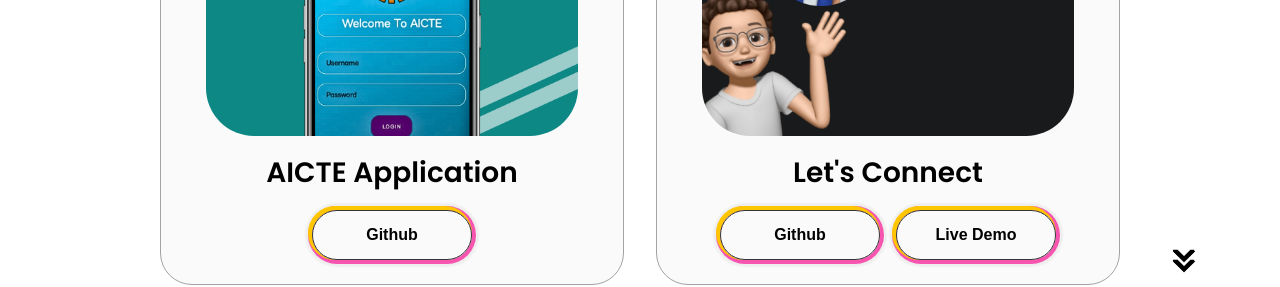
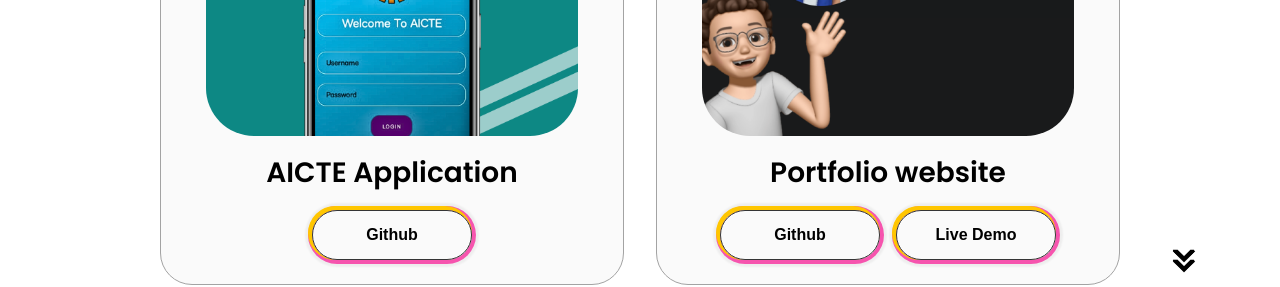
Before and after one commit to Sundram3008/SundramPortfolio, a plain HTML site: page index.html in a window 1280 px wide. Shown: the part 3820-4107 px from the top of the page. Drawn offline with Linux system fonts and the light colour scheme.

Commit message:
Update index.html

```diff
--- a/index.html
+++ b/index.html
@@ -277,7 +277,7 @@
                     <div class="article-container">
                         <img src="assets/ppimg.png" alt="Project 2" class="project-img"/>
                     </div>
-                    <h2 class="experience-sub-title project-title"> Let's Connect</h2>
+                    <h2 class="experience-sub-title project-title">Portfolio website</h2>
                     <div class="btn-container">
                         <button class="btn btn-color-2 project-btn" onclick="window.open('https://github.com/Sundram3008/SundramPortfolio')">Github</button>
                         <button class="btn btn-color-2 project-btn" onclick="window.open('https://tubular-yeot-115b30.netlify.app')">Live Demo</button>
```
